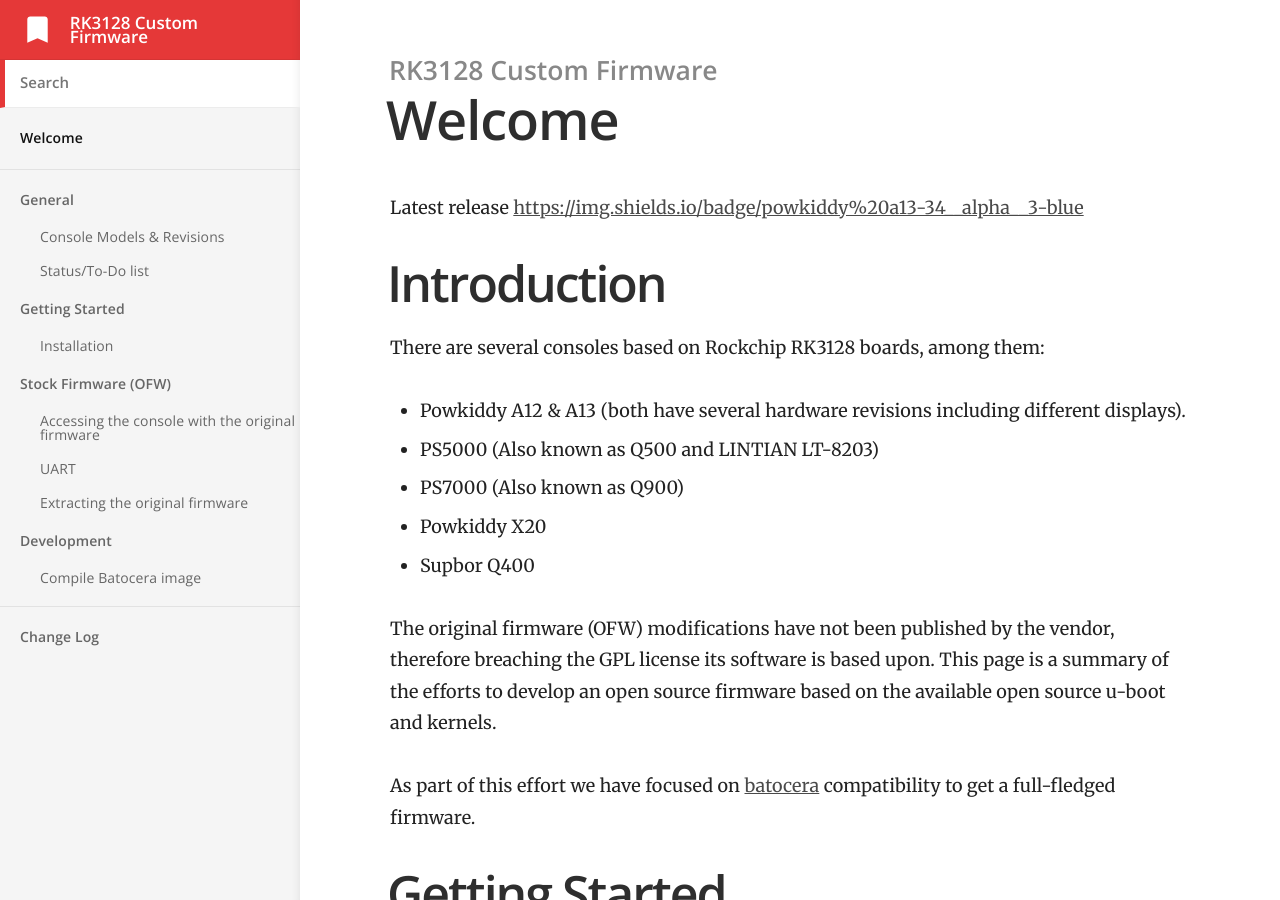
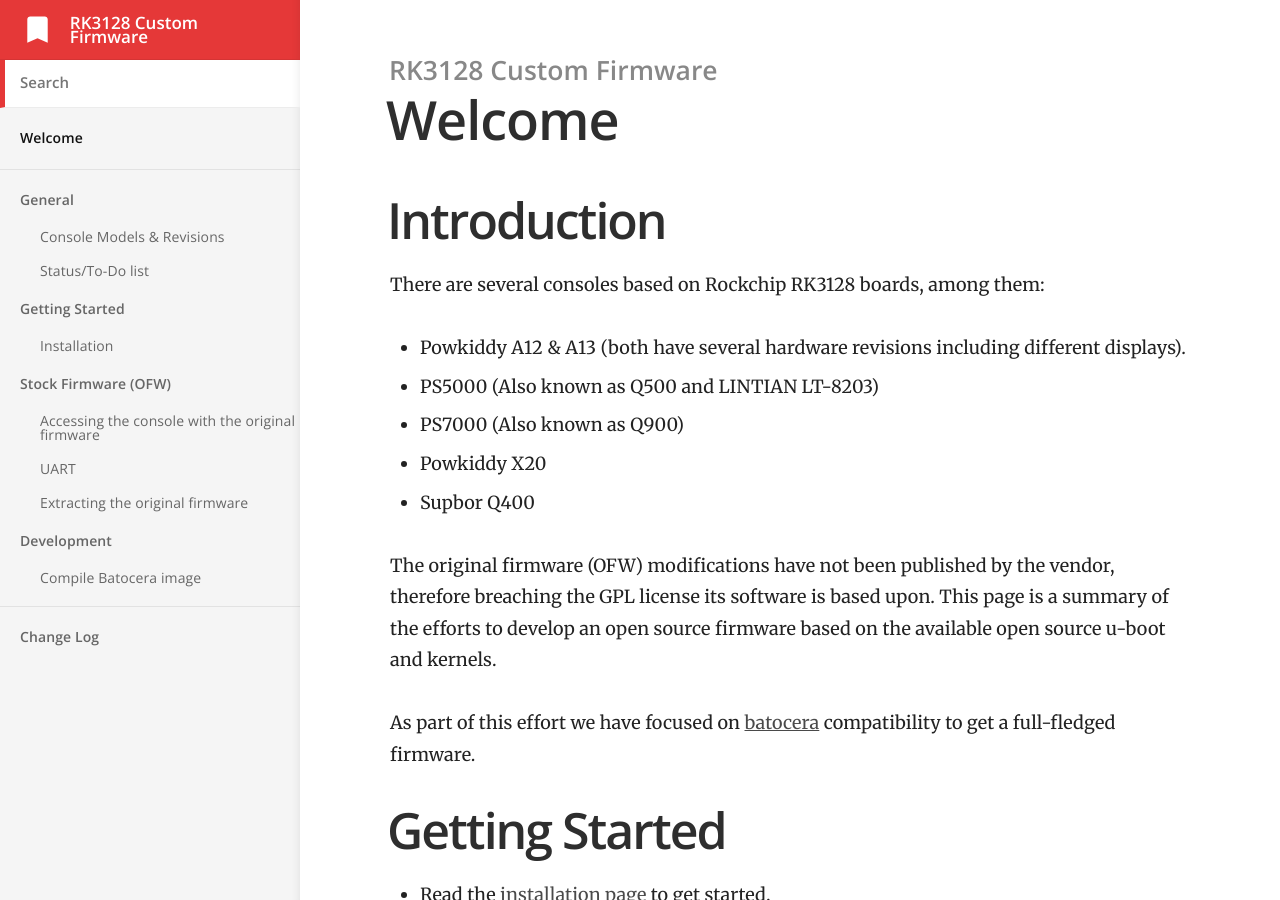
Before and after one commit to RK3128-CFW/rk3128-cfw.github.io, a Jekyll site: the page built from index.md, in a window 1280 px wide and 900 px high. Built offline with Jekyll 4.4.1, drawn with Linux system fonts in a browser that asks for light colours.

Commit message:
Update index.md

```diff
--- a/index.md
+++ b/index.md
@@ -1,8 +1,6 @@
 ---
 title: Welcome
 ---
-
-Latest release [https://img.shields.io/badge/powkiddy%20a13-34__alpha__3-blue](https://github.com/RK3128-CFW/rk3128-cfw.github.io/releases/tag/a13_batocera_34_alpha_3)
 
 # Introduction
 There are several consoles based on Rockchip RK3128 boards, among them:
```
